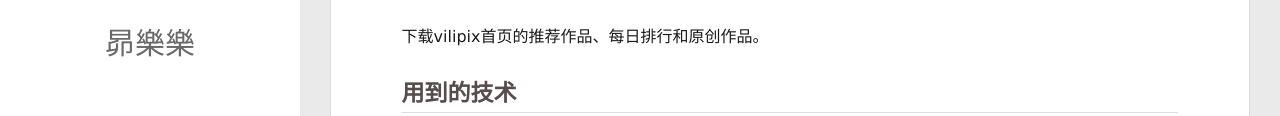
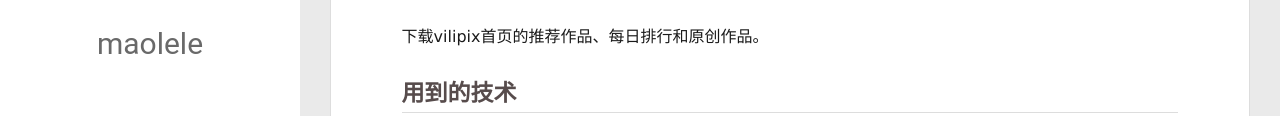
Before and after one commit to maolele02/maolele02.github.io, a plain HTML site: page 2022/11/14/爬取vilipix的推荐、每日排行和原创作品/index.html in a window 1280 px wide. Shown: the part 246-362 px from the top of the page. Drawn offline with Linux system fonts and the light colour scheme; no server answers.

Commit message:
Site updated: 2022-11-14 21:06:52

```diff
--- a/2022/11/14/爬取vilipix的推荐、每日排行和原创作品/index.html
+++ b/2022/11/14/爬取vilipix的推荐、每日排行和原创作品/index.html
@@ -56,7 +56,7 @@
 			<img src="/assets/favicon.jpg" class="js-avatar">
 		</a>
 		<hgroup>
-		  <h1 class="header-author"><a href="/">昴樂樂</a></h1>
+		  <h1 class="header-author"><a href="/">maolele</a></h1>
 		</hgroup>
 
 
@@ -118,7 +118,7 @@
 				<img src="/assets/favicon.jpg" class="js-avatar">
 			</div>
 			<hgroup>
-			  <h1 class="header-author js-header-author">昴樂樂</h1>
+			  <h1 class="header-author js-header-author">maolele</h1>
 			</hgroup>
 
 
```
Also changed, not shown: archives/2022/11/index.html (+2 -2 lines), archives/2022/index.html (+2 -2 lines), archives/index.html (+2 -2 lines), index.html (+2 -2 lines).
